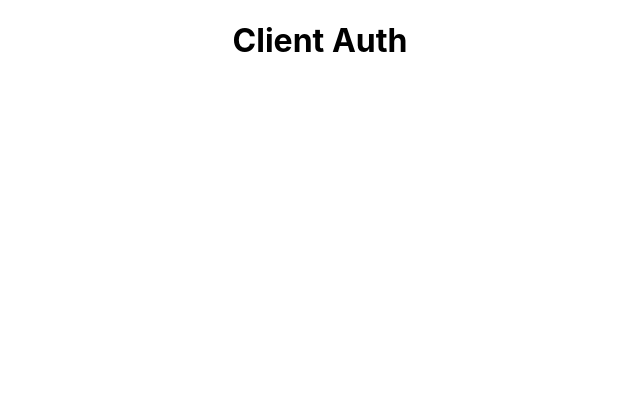
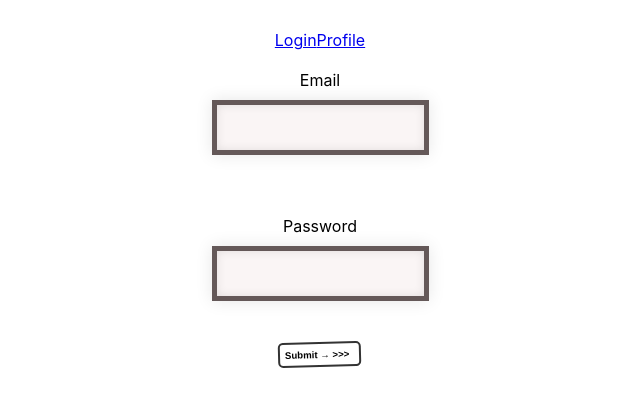
Before and after one commit to nezlobnaya/auth-training, a React (Create React App) app: page / in a window 1280 px wide. Shown: the top 406 px of the page, without its empty margins (320-960 px from the left). Built offline with nearby package versions, Linux system fonts and the light colour scheme.

Commit message:
added components,formik, yup, mocking a  post request and getting a token

```diff
--- a/package.json
+++ b/package.json
@@ -4,10 +4,12 @@
   "private": true,
   "dependencies": {
     "axios": "^0.19.0",
+    "formik": "^2.0.3",
     "react": "^16.11.0",
     "react-dom": "^16.11.0",
     "react-router-dom": "^5.1.2",
-    "react-scripts": "3.2.0"
+    "react-scripts": "3.2.0",
+    "yup": "^0.27.0"
   },
   "scripts": {
     "start": "react-scripts start",
--- a/src/App.css
+++ b/src/App.css
@@ -20,3 +20,68 @@
 .App-link {
   color: #09d3ac;
 }
+
+.form {
+  display: block;
+  justify-content: center;
+  align-content: center;
+  flex-wrap: wrap;
+  /* max-width: 50%;  */
+  margin: 0 auto;
+  /* border: 2px solid red;  */
+  /* border-radius: 4px;  */
+  padding: 10px 10px 15px;
+}
+
+
+button {
+  border: 1px dotted rgb(97, 93, 93);
+    border-radius: 10px;
+    font-family : inherit;
+    font-size   : 100%;
+    padding      : 5px 10px 5px 5px;
+    font         : bold .6em sans-serif;
+    border       : 2px solid #333;
+    border-radius: 5px;
+    background   : none;
+    cursor       : pointer;
+    -webkit-appearance: none;
+   -webkit-transform: rotate(-1.5deg);
+    -moz-transform: rotate(-1.5deg);
+    -ms-transform: rotate(-1.5deg);
+    -o-transform: rotate(-1.5deg);
+    transform: rotate(-1.5deg);
+  }
+
+  button:after {
+    content: " >>>";
+  }
+
+  button:hover,
+  button:focus {
+    outline   : none;
+    background: #000;
+    color   : #FFF;
+  }
+
+  input {
+    border: 5px solid rgb(100, 88, 88);
+    -webkit-box-shadow:
+      inset 0 0 10px  rgba(0,0,0,0.1),
+            0 0 16px rgba(0,0,0,0.1);
+    -moz-box-shadow:
+      inset 0 0 10px  rgba(0,0,0,0.1),
+            0 0 16px rgba(0,0,0,0.1);
+    box-shadow:
+      inset 0 0 10px  rgba(0,0,0,0.1),
+            0 0 16px rgba(0,0,0,0.1);
+    padding: 15px;
+    background: rgba(246, 235, 235, 0.5);
+    margin: 0 0 10px 0;
+}
+
+  label {
+    padding: 10px 10px;
+    display: block;
+
+  }
--- a/src/App.js
+++ b/src/App.js
@@ -1,12 +1,20 @@
 import React from 'react';
+import { Route, Link } from 'react-router-dom'
+import Login from './components/Login/Login'
+import Profile from './components/Profile/Profile'
+import axios from 'axios'
 import './App.css';
+
 
 function App() {
   return (
-    <div className="App">
-    <>
-    <h1>Client Auth</h1>
-    </>
+    <div className="App" style={{ padding: 30 }}>
+      <div>
+        <Link to='/'>Login</Link>
+        <Link to='/profile'>Profile</Link>
+      </div>
+        <Route exact path='/' component={Login} />
+        <Route exact path='/profile' component={Profile} />
     </div>
   );
 }
--- /dev/null
+++ b/src/components/Login/Login.js
@@ -0,0 +1,50 @@
+import React from 'react';
+import { withFormik, Form, Field, yupToFormErrors } from 'formik'
+import * as Yup from 'yup'
+import axios from 'axios';
+
+const Login = ({ touched, errors }) => {
+    return (
+        <Form className='form-group'>
+            <div className='form'>
+                <label className='label'>Email</label>
+                <Field name='email' type='email'
+                    autoComplete='off'
+                />
+                <p>{touched.email && errors.email}</p>
+            </div>
+            <div className='form'>
+                <label className='label'>Password</label>
+                <Field name='password' type='password'
+                    autoComplete='off'
+                />
+                <p>{touched.password && errors.password}</p>
+            </div>
+            <button type='submit'>Submit &rarr; </button>
+        </Form>
+
+     );
+}
+
+export default withFormik ({
+    mapPropsToValues() {
+        return {
+            email: '',
+            password: ''
+        }
+    },
+    validationSchema: Yup.object().shape({
+        email: Yup.string()
+            .email().required(),
+        password: Yup.string()
+        .min(6).required()
+    }),
+    handleSubmit(values) {
+        const url = 'https://mock-users-server.herokuapp.com/api/auth'
+        axios.post(url, values)
+        .then(console.log)
+        .catch(e => {
+            console.log(e.response.data)
+        })
+    }
+}) (Login);
--- /dev/null
+++ b/src/components/Profile/Profile.js
@@ -0,0 +1,11 @@
+import React from 'react';
+
+const Profile = () => {
+    return (
+        <div>Profile Page
+        </div>
+
+     );
+}
+
+export default Profile;
--- a/src/index.js
+++ b/src/index.js
@@ -1,6 +1,7 @@
 import React from 'react';
 import ReactDOM from 'react-dom';
+import { BrowserRouter as Router } from 'react-router-dom'
 import './index.css';
 import App from './App';
 
-ReactDOM.render(<App />, document.getElementById('root'));
+ReactDOM.render(<Router><App /></Router>, document.getElementById('root'));
```
Also changed, not shown: 1 other file (tests, documents, lock files or other folders).
